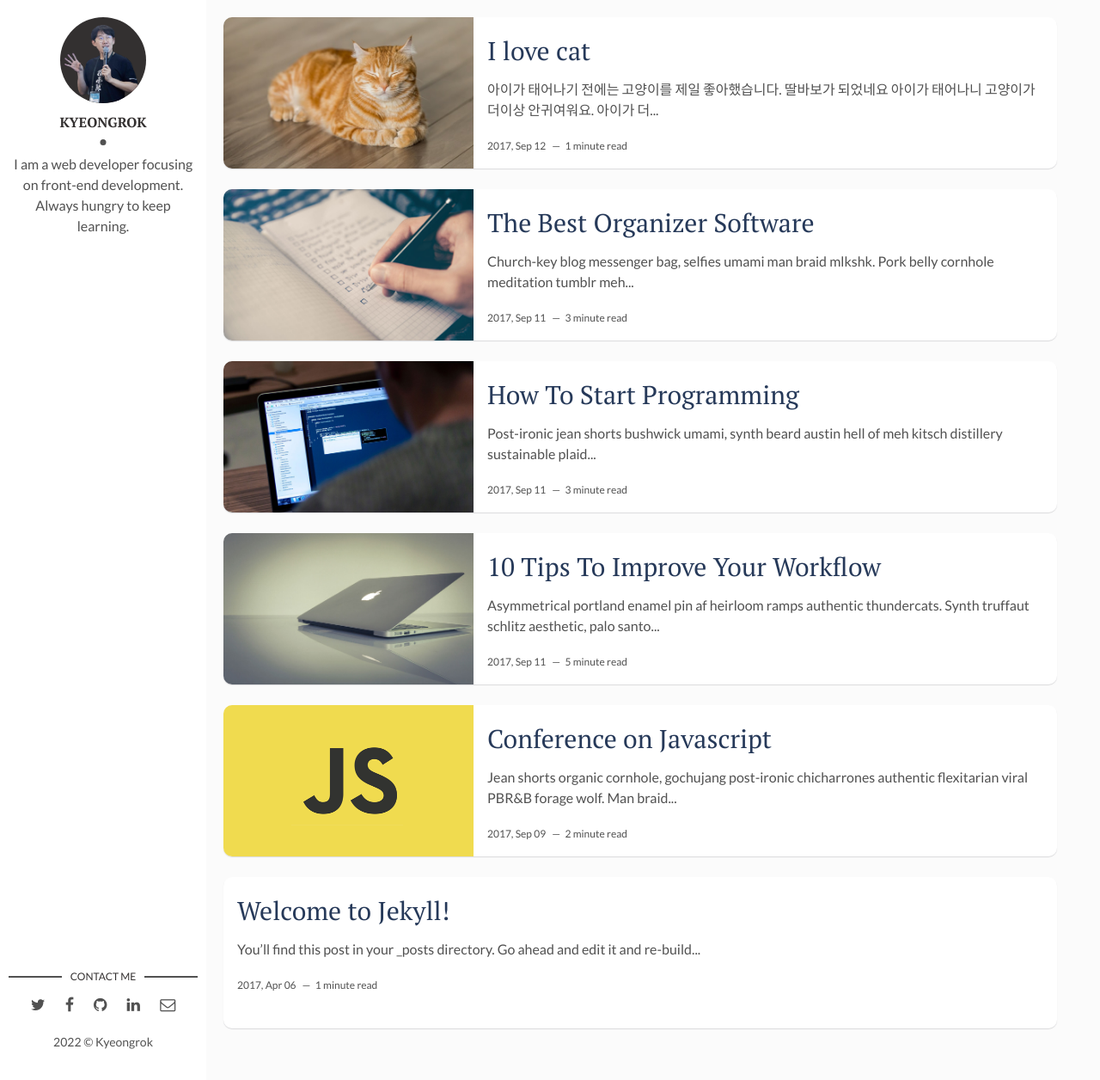
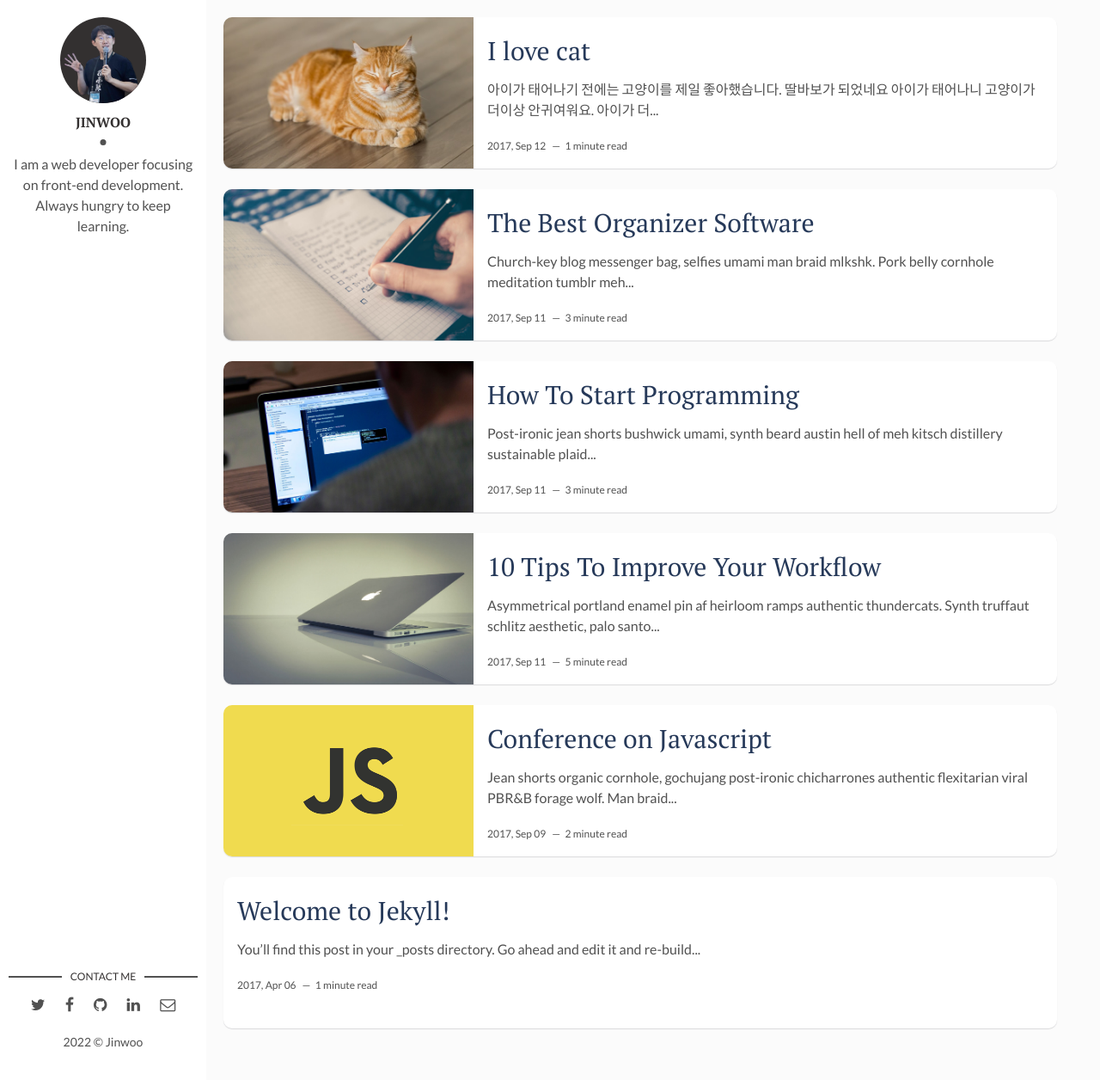
Before and after one commit to Botiiiiiii/gitblog, a Jekyll site: the page built from index.html, in a window 1280 px wide and 1256 px high. Shown: the whole window at 86% size. Built offline with Jekyll 4.4.1, drawn with Linux system fonts in a browser that asks for light colours; the list of posts is cut into pages by our own code.

Commit message:
First Commit

```diff
--- a/_config.yml
+++ b/_config.yml
@@ -1,4 +1,4 @@
-title: 김경록 백엔드 개발자의 블로그
+title: 송진우 블로그
 description: > # this means to ignore newlines until "baseurl:"
   Write an awesome description for your new site here. You can edit this
   line in _config.yml. It will appear in your document head meta (for
@@ -9,12 +9,12 @@ url: "https://jinwoooooo.github.io" # the base hostname & protocol for your site
 site-twitter: #if your site has a twitter account, enter it here
 
 # Author Settings
-author: Kyeongrok # add your name
+author: Jinwoo # add your name
 author-img: 1642243.png # add your photo
 about-author: I am a web developer focusing on front-end development. Always hungry to keep learning. # add description
 social-twitter: # add your Twitter handle
 social-facebook: # add your Facebook handle
-social-github: kyeongrok # add your Github handle
+social-github: jinwoooooo # add your Github handle
 social-linkedin: # add your Linkedin handle
 social-email: # add your Email address
 
```
